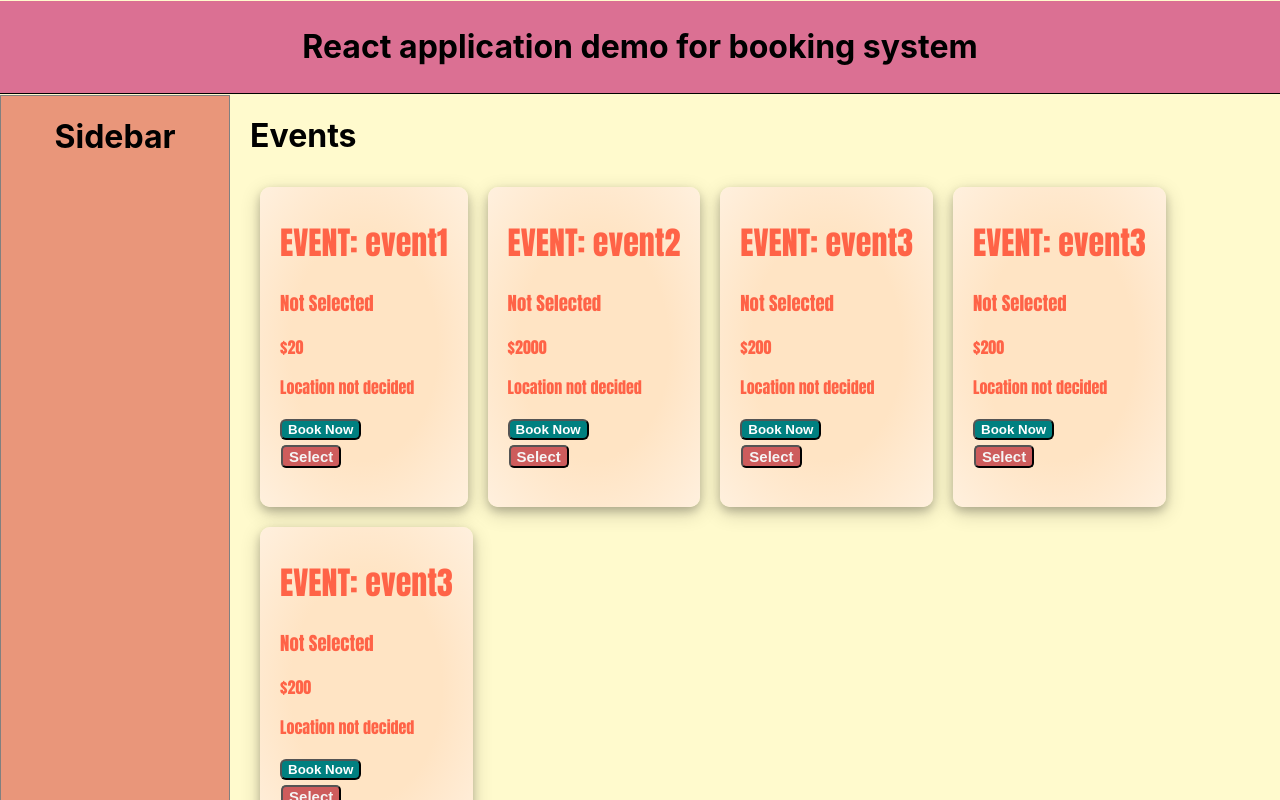
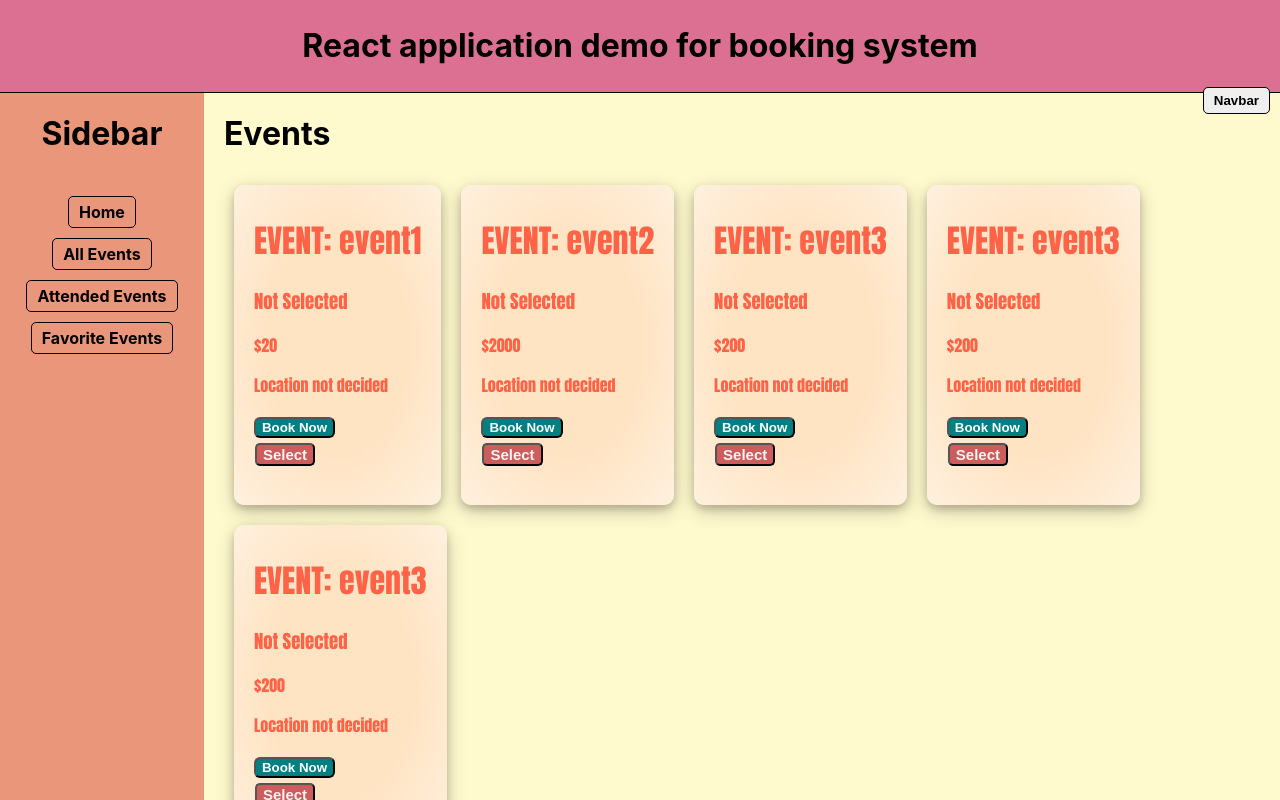
Before and after one commit to PriyathamVarma/react-udemy, a React (Create React App) app in the folder chapter-2-reactBasics/my-app/: page / in a window 1280 px wide. Shown: the top 800 px of the page. Built offline with nearby package versions, Linux system fonts and the light colour scheme.

Commit message:
new changes

```diff
--- a/chapter-2-reactBasics/my-app/package.json
+++ b/chapter-2-reactBasics/my-app/package.json
@@ -9,6 +9,7 @@
     "ethers": "^5.6.3",
     "react": "^18.0.0",
     "react-dom": "^18.0.0",
+    "react-router-dom": "^6.3.0",
     "react-scripts": "5.0.0",
     "web-vitals": "^2.1.4"
   },
--- a/chapter-2-reactBasics/my-app/src/App.css
+++ b/chapter-2-reactBasics/my-app/src/App.css
@@ -6,15 +6,13 @@
 .Header{
   border-bottom: 1px solid black;
   background-color:palevioletred;
-  margin: 1px auto;
   padding: 5px 10px;
-  width:auto;
+  height:auto;
 }
 
 .Footer{
   border-bottom: 1px solid black;
   background-color:palevioletred;
-  margin: 1px auto;
   padding: 5px 10px;
   width:auto;
 }
@@ -30,6 +28,15 @@
 
 
 .sidebar{
+  width: 400px;
+  height: 100vh;
+  margin:0;
+  flex-basis: 20%;
+  background-color:darksalmon;
+
+}
+
+.sidebar-close{
 
   border: 1px solid grey;
   width: 400px;
@@ -37,6 +44,7 @@
   margin:0;
   flex-basis: 20%;
   background-color:darksalmon;
+  display:none;
 
 }
 
@@ -47,3 +55,47 @@
  margin-left:20px;
 
 }
+
+/* create an interactive list */
+ul{
+  list-style-type: none;
+  padding: 10px 0;
+  height:auto;
+  min-height:400px;
+}
+
+li{
+  margin:12px auto;
+  padding:5px;
+
+}
+
+.Link{
+  text-decoration: none;
+  color:black;
+  font-weight: bolder;
+  border-radius: 5px;
+  border: 1px solid black;
+  padding: 5px 10px;
+  margin: 5px 10px;
+}
+
+.Link-alt{
+  text-decoration: none;
+  color:white;
+  background-color: cornsilk;
+  font-weight: bolder;
+  border-radius: 5px;
+  border: 1px solid black;
+  padding: 5px 10px;
+  margin: 5px 10px;
+}
+
+.navBarBtn{
+  color:black;
+  font-weight: bolder;
+  border-radius: 5px;
+  border: 1px solid black;
+  padding: 5px 10px;
+  float:right;
+}
--- a/chapter-2-reactBasics/my-app/src/App.js
+++ b/chapter-2-reactBasics/my-app/src/App.js
@@ -1,124 +1,24 @@
-import Events from './components/Events';
-import './App.css';
-import {ethers} from 'ethers';
+import {
+  Route,
+  Routes
+} from "react-router-dom";
+import Main from './Main';
+import AllEvents from './pages/AllEvents';
+import AttendedEvents from './pages/AttendedEvents';
+import FavoriteEvents from './pages/FavoriteEvents';
 
 const App = () => {
-  const propsToChildren = "props sending to children";
-  const data = [
-    {name:'Event1', price:20,   date:'2020-09-12'},
-    {name:'Event2', price:2000, date:'2020-09-12'},
-    {name:'Event3', price:200,  date:'2020-09-12'}
+  return (
 
-  ];
-  return (
-    <div className="App">
+    <Routes>
 
-        <div className="Header">
-          <h1>React application demo for booking system</h1>
-        </div>
+        <Route  path="/" element={<Main />} />
+        <Route  path="/allevents" element={<AllEvents />} />
+        <Route  path="/attendedevents" element={<AttendedEvents />} />
+        <Route  path="/favevents" element={<FavoriteEvents />} />
 
+    </Routes>
 
-
-      <div className="container">
-
-          <div className="sidebar">
-              <h1>Sidebar</h1>
-            </div>
-
-            <div className="side-container">
-
-                  {/* Events components */}
-                  <div className="aside">
-
-                      <h1>Events</h1>
-
-
-                      <Events
-                        name={data[0].name}
-                        price ={data[0].price}
-                        date={data[0].date} />
-
-                      <Events
-                        name={data[1].name}
-                        price ={data[1].price}
-                        date={data[1].date} />
-
-                      <Events
-                        name={data[2].name}
-                        price ={data[2].price}
-                        date={data[2].date} />
-
-                      <Events
-                        name={data[2].name}
-                        price ={data[2].price}
-                        date={data[2].date} />
-
-                      <Events
-                        name={data[2].name}
-                        price ={data[2].price}
-                        date={data[2].date} />
-
-
-
-                  </div>{/* Events components */}
-
-                  {/* Meetings components */}
-                  <div className="aside">
-
-                  <h1>Meetings</h1>
-
-                      <Events
-                        name={data[0].name}
-                        price ={data[0].price}
-                        date={data[0].date} />
-
-                      <Events
-                        name={data[1].name}
-                        price ={data[1].price}
-                        date={data[1].date} />
-
-                      <Events
-                        name={data[2].name}
-                        price ={data[2].price}
-                        date={data[2].date} />
-
-
-                  </div>{/* Meetings components Ends*/}
-
-                  {/* Classses components */}
-                  <div className="aside">
-
-                  <h1>Classes</h1>
-
-                      <Events
-                        name={data[0].name}
-                        price ={data[0].price}
-                        date={data[0].date} />
-
-                      <Events
-                        name={data[1].name}
-                        price ={data[1].price}
-                        date={data[1].date} />
-
-                      <Events
-                        name={data[2].name}
-                        price ={data[2].price}
-                        date={data[2].date} />
-
-
-                  </div>{/* classes components ends */}
-
-            </div>
-
-
-      </div>
-
-
-        <div className="Footer">
-          <h1>Footer section</h1>
-        </div>
-    </div>
   );
-}
-
+};
 export default App;
--- /dev/null
+++ b/chapter-2-reactBasics/my-app/src/Main.js
@@ -0,0 +1,153 @@
+// this component conatins all mian elements
+import Events from './components/Events';
+import './App.css';
+import { Link } from 'react-router-dom';
+import { useState } from 'react';
+
+
+const Main = () => {
+  const propsToChildren = "props sending to children";
+
+  //state for the selected event
+    const [selected,setSelected] = useState(false);
+
+  const data = [
+    {name:'Event1', price:20,   date:'2020-09-12'},
+    {name:'Event2', price:2000, date:'2020-09-12'},
+    {name:'Event3', price:200,  date:'2020-09-12'}
+
+  ];
+
+  //function for the button clicked
+    const navBarBtnclicked = () =>{
+        setSelected(!selected);
+    }
+
+ return(
+    <div>
+
+<div className="App">
+
+<div className="Header">
+  <h1>React application demo for booking system</h1>
+  <button onClick={navBarBtnclicked} className='navBarBtn'>Navbar</button>
+</div>
+
+
+
+<div className="container">
+
+  <div className={selected ? 'sidebar-close' : 'sidebar'}>
+      <h1>Sidebar</h1>
+
+        <ul>
+
+            <li><Link className="Link" to="/">Home</Link></li>
+            <li><Link className="Link" to="/allevents">All Events</Link></li>
+            <li><Link className="Link" to="/attendedevents">Attended Events</Link></li>
+            <li><Link className="Link" to="/favevents">Favorite Events</Link></li>
+
+        </ul>
+
+    </div>
+
+    <div className="side-container">
+
+          {/* Events components */}
+          <div className="aside">
+
+              <h1>Events</h1>
+
+              <Events
+                name={data[0].name}
+                price ={data[0].price}
+                date={data[0].date} />
+
+              <Events
+                name={data[1].name}
+                price ={data[1].price}
+                date={data[1].date} />
+
+              <Events
+                name={data[2].name}
+                price ={data[2].price}
+                date={data[2].date} />
+
+              <Events
+                name={data[2].name}
+                price ={data[2].price}
+                date={data[2].date} />
+
+              <Events
+                name={data[2].name}
+                price ={data[2].price}
+                date={data[2].date} />
+
+
+
+          </div>{/* Events components */}
+
+          {/* Meetings components */}
+          <div className="aside">
+
+          <h1>Meetings</h1>
+
+              <Events
+                name={data[0].name}
+                price ={data[0].price}
+                date={data[0].date} />
+
+              <Events
+                name={data[1].name}
+                price ={data[1].price}
+                date={data[1].date} />
+
+              <Events
+                name={data[2].name}
+                price ={data[2].price}
+                date={data[2].date} />
+
+
+          </div>{/* Meetings components Ends*/}
+
+          {/* Classses components */}
+          <div className="aside">
+
+          <h1>Classes</h1>
+
+              <Events
+                name={data[0].name}
+                price ={data[0].price}
+                date={data[0].date} />
+
+              <Events
+                name={data[1].name}
+                price ={data[1].price}
+                date={data[1].date} />
+
+              <Events
+                name={data[2].name}
+                price ={data[2].price}
+                date={data[2].date} />
+
+
+          </div>{/* classes components ends */}
+
+    </div>
+
+
+</div>
+
+
+<div className="Footer">
+  <h1>Footer section</h1>
+</div>
+</div>
+
+</div>
+
+
+  );
+}
+
+export default Main;
--- a/chapter-2-reactBasics/my-app/src/index.js
+++ b/chapter-2-reactBasics/my-app/src/index.js
@@ -3,11 +3,12 @@ import ReactDOM from 'react-dom';
 import './index.css';
 import App from './App';
 import reportWebVitals from './reportWebVitals';
+import {BrowserRouter} from 'react-router-dom';
 
 ReactDOM.render(
-  <React.StrictMode>
+  <BrowserRouter>
     <App />
-  </React.StrictMode>,
+  </BrowserRouter>,
   document.getElementById('root')
 );
 
--- /dev/null
+++ b/chapter-2-reactBasics/my-app/src/pages/AllEvents.js
@@ -0,0 +1,12 @@
+// All events component
+
+const Allevents = () => {
+  return (
+    <div>
+      <h1>All Events</h1>
+    </div>
+  );
+}
+
+
+export default Allevents;
--- /dev/null
+++ b/chapter-2-reactBasics/my-app/src/pages/AttendedEvents.js
@@ -0,0 +1,11 @@
+//Attended events component
+
+const AttendedEvents = () =>{
+    return(
+        <div>
+            <h1>Attended Events</h1>
+        </div>
+    );
+}
+
+export default AttendedEvents;
--- /dev/null
+++ b/chapter-2-reactBasics/my-app/src/pages/FavoriteEvents.js
@@ -0,0 +1,11 @@
+// Favorite components component
+
+const FavoriteEvents = () => {
+  return (
+    <div>
+      <h1>Favorite Events</h1>
+    </div>
+  );
+}
+
+export default FavoriteEvents;
```
Also changed, not shown: 1 other file (tests, documents, lock files or other folders).
